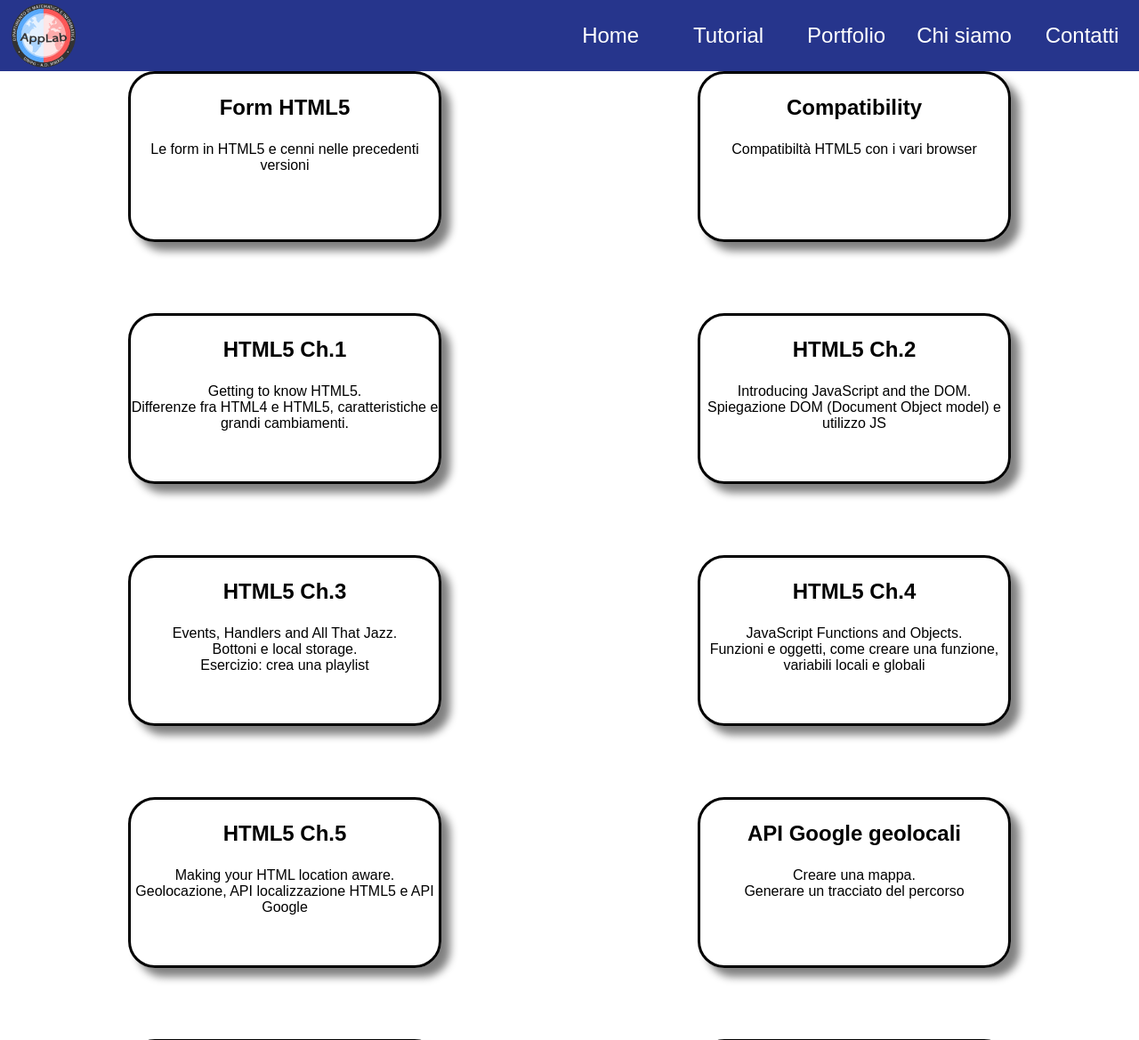
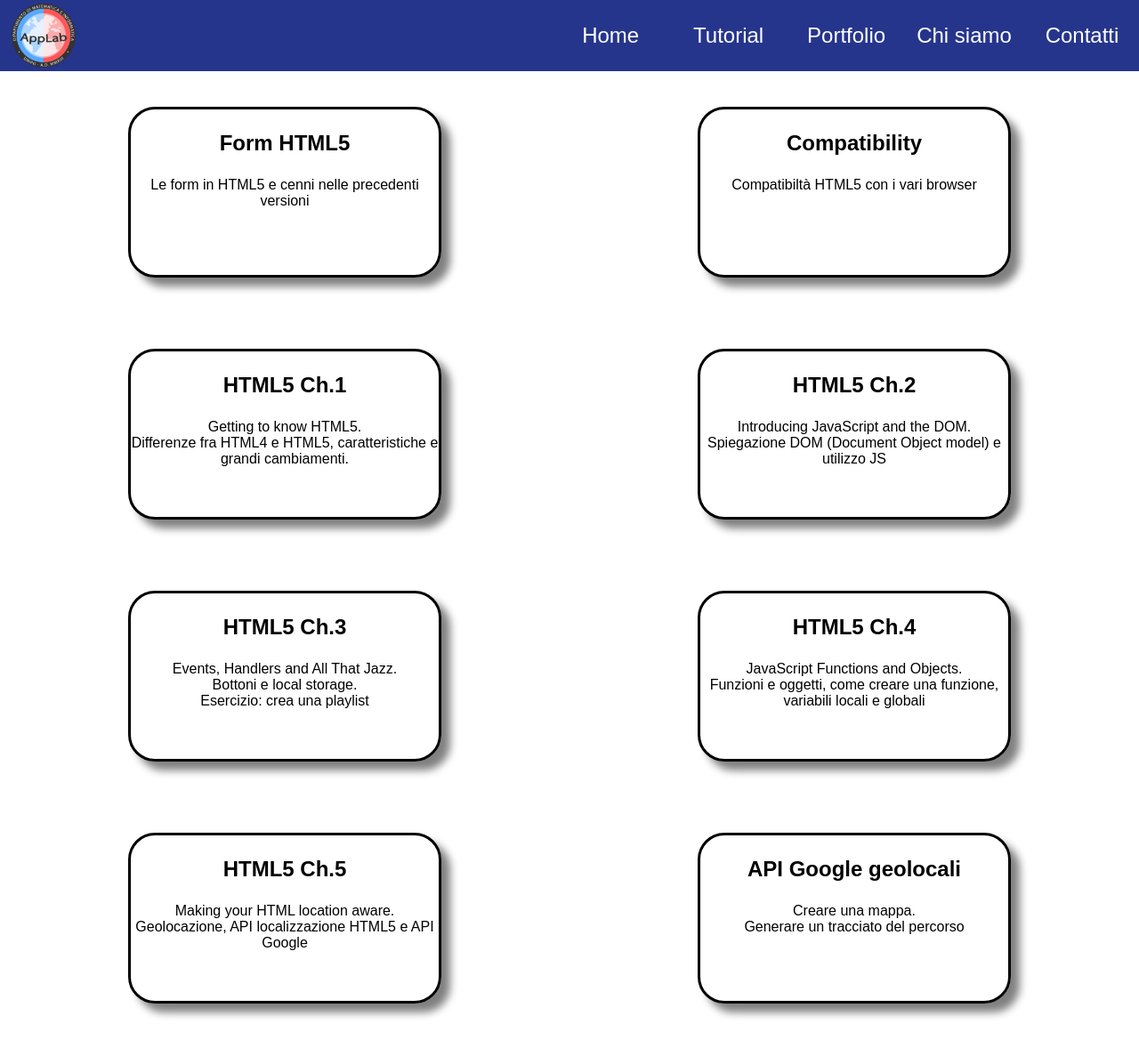
Before and after one commit to AppLab-UniPg/AppLab, a PHP site: page /tutorial/html5.html in a window 1280 px wide. Shown: the top 1169 px of the page at 89% size. Run offline with PHP 8.4, Linux system fonts and the light colour scheme.

Commit message:
Fixati bug nella pagina tutorial
Risolti problemi grafici nelle pagine di tutorial

```diff
--- a/style.css
+++ b/style.css
@@ -14,7 +14,7 @@ nav {
   position: fixed;
   top: 0;
   background-color: #26358c;
-  z-index: 1;
+  z-index: 100;
 }
 
 a {
--- a/tutorial/tutorial-pages.css
+++ b/tutorial/tutorial-pages.css
@@ -2,7 +2,7 @@
 .list {
   display: grid;
   width: 100%;
-  margin: 10vh auto;
+  margin: 15vh auto;
   grid-template-columns: repeat(4, auto);
 }
 /* ---------------- */
```
